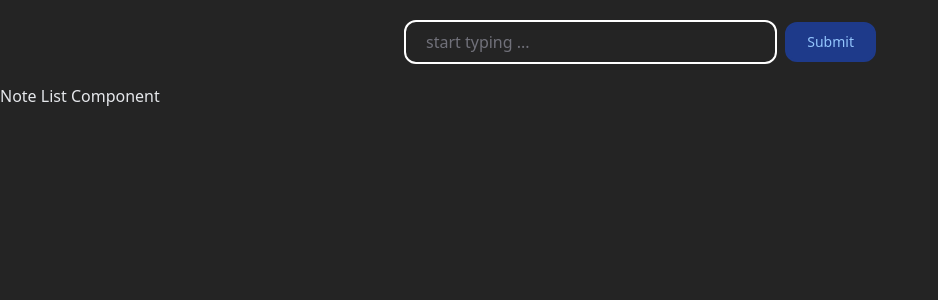
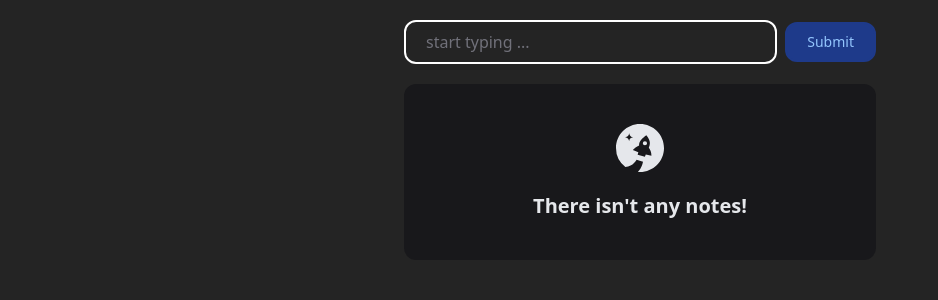
Before and after one commit to berkesayin/notehub, a React (Vite) app: page / in a window 1280 px wide. Shown: the top 300 px of the page, without its empty margins (0-938 px from the left). Built offline with nearby package versions, Linux system fonts and the light colour scheme.

Commit message:
List notes contents

```diff
--- a/src/components/NotehubList/index.tsx
+++ b/src/components/NotehubList/index.tsx
@@ -1,7 +1,25 @@
+import { useNotehubContext } from "../../contexts/useNotehubContext";
+import { SiStarship } from "react-icons/si";
+
 export const NotehubList = () => {
+  const { noteCards } = useNotehubContext();
+
+  if (!noteCards.length) {
+    return (
+      <div className="max-w-lg px-5 m-auto">
+        <h1 className="flex flex-col items-center gap-5 px-5 py-10 text-xl font-bold text-center rounded-xl bg-zinc-900">
+          <SiStarship className="text-5xl" />
+          There isn't any notes!
+        </h1>
+      </div>
+    );
+  }
+
   return (
-    <div>
-      <p>Note List Component</p>
-    </div>
+    <ul className="grid max-w-lg gap-2 px-5 m-auto">
+      {noteCards.map((noteCard) => (
+        <li key={noteCard}>{noteCard}</li>
+      ))}
+    </ul>
   );
 };
```
